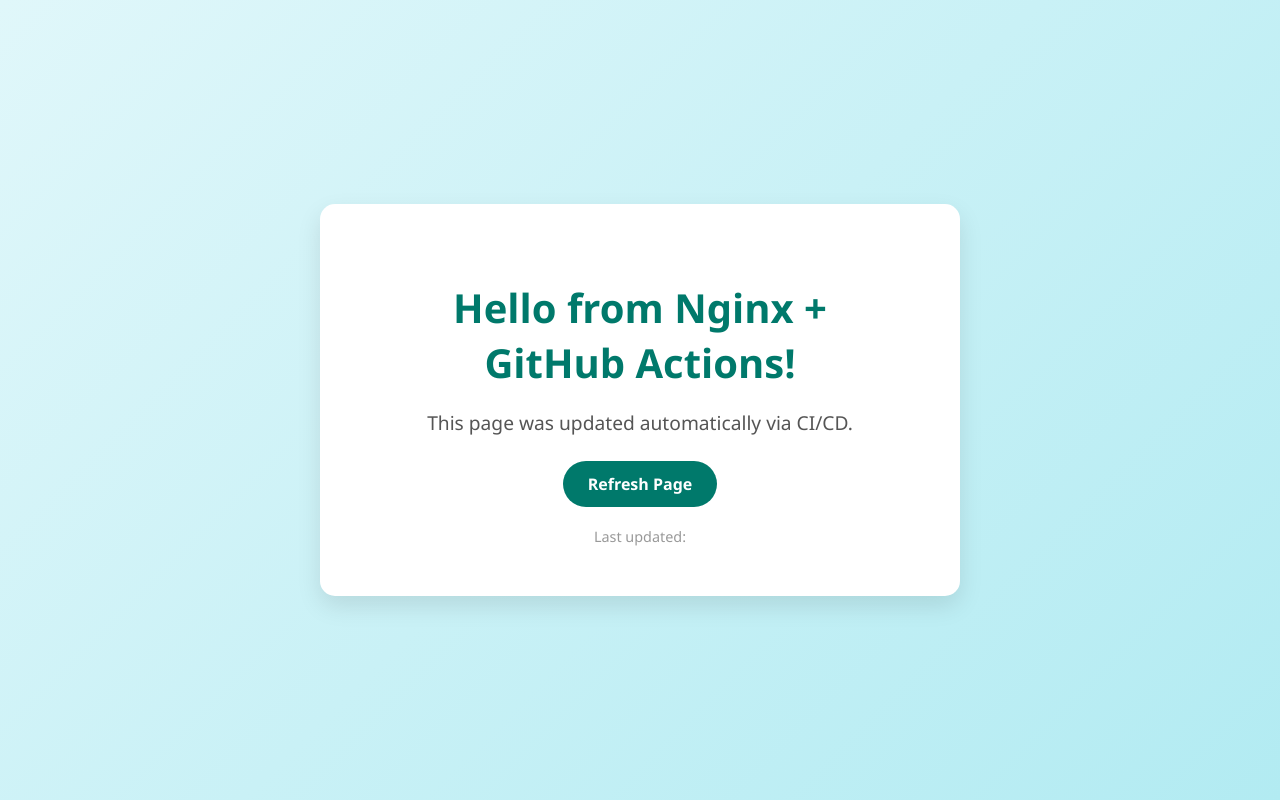
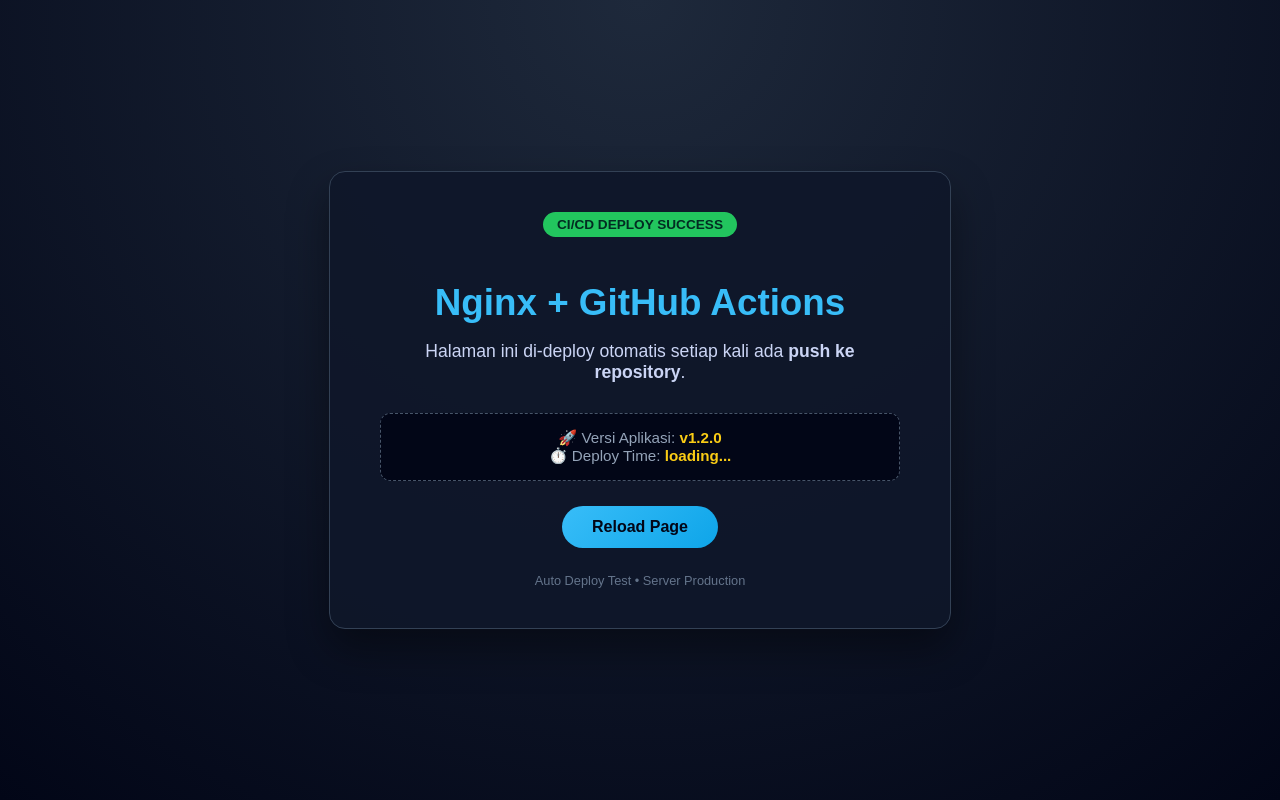
Before and after one commit to brrraar/TugasMJSCICD, a plain HTML site: page index.html in a window 1280 px wide. Drawn offline with Linux system fonts and the light colour scheme.

Commit message:
perubahan

```diff
--- a/index.html
+++ b/index.html
@@ -3,62 +3,124 @@
 <head>
     <meta charset="UTF-8">
     <meta name="viewport" content="width=device-width, initial-scale=1.0">
-    <title>CI/CD Test Page</title>
+    <title>CI/CD Auto Deploy Test</title>
+
     <style>
         body {
-            font-family: 'Segoe UI', Tahoma, Geneva, Verdana, sans-serif;
-            background: linear-gradient(135deg, #e0f7fa, #b2ebf2);
+            font-family: Arial, Helvetica, sans-serif;
+            background: radial-gradient(circle at top, #1e293b, #020617);
+            color: #e5e7eb;
             display: flex;
             justify-content: center;
             align-items: center;
             height: 100vh;
             margin: 0;
         }
-        .container {
-            background-color: #ffffff;
-            padding: 50px 70px;
-            border-radius: 15px;
-            box-shadow: 0 10px 25px rgba(0,0,0,0.1);
+
+        .card {
+            background: rgba(15, 23, 42, 0.9);
+            padding: 40px 50px;
+            border-radius: 16px;
+            box-shadow: 0 20px 40px rgba(0,0,0,0.4);
             text-align: center;
-            max-width: 500px;
+            max-width: 520px;
+            width: 100%;
+            border: 1px solid #334155;
+            animation: fadeIn 1s ease;
         }
+
+        @keyframes fadeIn {
+            from {
+                opacity: 0;
+                transform: translateY(20px);
+            }
+            to {
+                opacity: 1;
+                transform: translateY(0);
+            }
+        }
+
         h1 {
-            color: #00796b;
-            font-size: 2.5rem;
-            margin-bottom: 15px;
+            font-size: 2.3rem;
+            margin-bottom: 10px;
+            color: #38bdf8;
         }
+
+        .badge {
+            display: inline-block;
+            background: #22c55e;
+            color: #022c22;
+            padding: 5px 14px;
+            border-radius: 999px;
+            font-size: 0.85rem;
+            font-weight: bold;
+            margin-bottom: 20px;
+        }
+
         p {
-            color: #555555;
-            font-size: 1.2rem;
-            margin-bottom: 25px;
+            font-size: 1.1rem;
+            color: #cbd5f5;
+            margin-bottom: 30px;
         }
-        .button {
-            display: inline-block;
-            padding: 12px 25px;
-            background-color: #00796b;
-            color: #ffffff;
-            text-decoration: none;
+
+        .info {
+            background: #020617;
+            border: 1px dashed #475569;
+            border-radius: 10px;
+            padding: 15px;
+            font-size: 0.95rem;
+            color: #94a3b8;
+        }
+
+        .info span {
+            color: #facc15;
             font-weight: bold;
-            border-radius: 50px;
-            transition: background-color 0.3s ease;
         }
-        .button:hover {
-            background-color: #004d40;
+
+        button {
+            margin-top: 25px;
+            padding: 12px 30px;
+            font-size: 1rem;
+            font-weight: bold;
+            border-radius: 999px;
+            border: none;
+            background: linear-gradient(135deg, #38bdf8, #0ea5e9);
+            color: #020617;
+            cursor: pointer;
+            transition: transform 0.2s ease, box-shadow 0.2s ease;
         }
-        small {
-            display: block;
-            margin-top: 20px;
-            color: #999999;
-            font-size: 0.9rem;
+
+        button:hover {
+            transform: translateY(-2px);
+            box-shadow: 0 10px 20px rgba(56,189,248,0.4);
+        }
+
+        footer {
+            margin-top: 25px;
+            font-size: 0.8rem;
+            color: #64748b;
         }
     </style>
 </head>
 <body>
-    <div class="container">
-        <h1>Hello from Nginx + GitHub Actions!</h1>
-        <p>This page was updated automatically via CI/CD.</p>
-        <a href="#" class="button">Refresh Page</a>
-        <small>Last updated: <!-- bisa update manual atau via CI/CD timestamp --></small>
+
+    <div class="card">
+        <div class="badge">CI/CD DEPLOY SUCCESS</div>
+
+        <h1>Nginx + GitHub Actions</h1>
+        <p>Halaman ini di-deploy otomatis setiap kali ada <b>push ke repository</b>.</p>
+
+        <div class="info">
+            🚀 Versi Aplikasi: <span>v1.2.0</span><br>
+            ⏱️ Deploy Time: <span id="deployTime">loading...</span>
+        </div>
+
+        <button onclick="location.reload()">Reload Page</button>
+
+        <footer>
+            Auto Deploy Test • Server Production
+        </footer>
     </div>
-</body>
-</html>
+
+    <script>
+        const now
```
